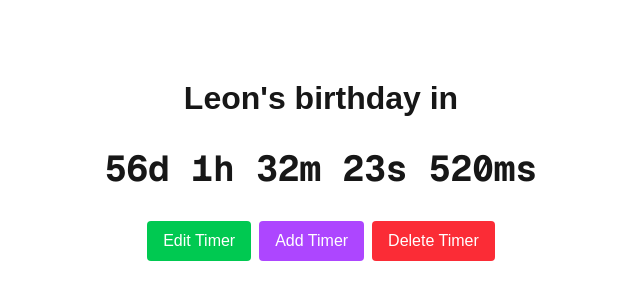
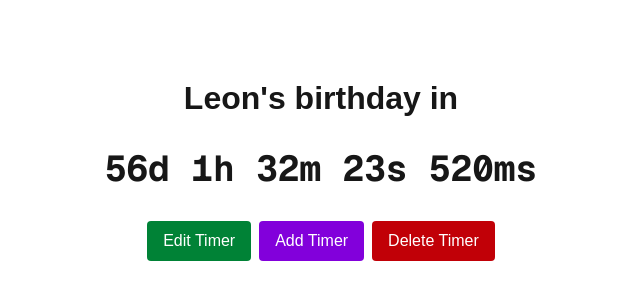
Before and after one commit to Tuhaj/ilednido, a Next.js app: page / in a window 1280 px wide. Shown: the part 230-530 px from the top of the page, without its empty margins (319-959 px from the left). Built offline with nearby package versions, Linux system fonts and the light colour scheme.

Commit message:
update: improve accessibility

```diff
--- a/src/app/page.js
+++ b/src/app/page.js
@@ -112,19 +112,19 @@ export default function Home() {
           <div className="flex gap-2">
             <button
               onClick={editTimer}
-              className="mt-4 px-4 py-2 bg-green-500 text-white rounded hover:bg-green-600 transition-colors"
+              className="mt-4 px-4 py-2 bg-green-700 text-white rounded hover:bg-green-800 transition-colors"
             >
               Edit Timer
             </button>
             <button
               onClick={addNewTimer}
-              className="mt-4 px-4 py-2 bg-purple-500 text-white rounded hover:bg-purple-600 transition-colors"
+              className="mt-4 px-4 py-2 bg-purple-700 text-white rounded hover:bg-purple-800 transition-colors"
             >
               Add Timer
             </button>
             <button
               onClick={deleteTimer}
-              className="mt-4 px-4 py-2 bg-red-500 text-white rounded hover:bg-red-600 transition-colors"
+              className="mt-4 px-4 py-2 bg-red-700 text-white rounded hover:bg-red-800 transition-colors"
             >
               Delete Timer
             </button>
```
